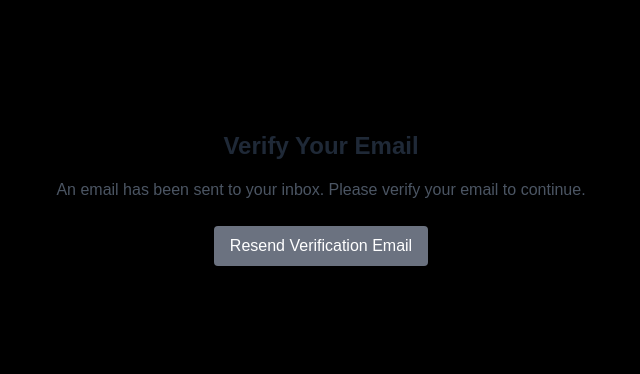
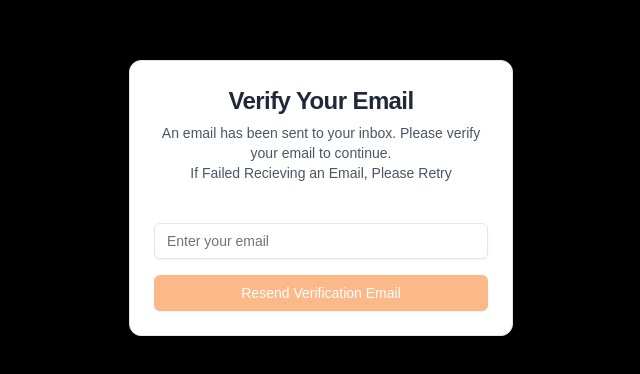
Before and after one commit to harshchandwani/password-manager-frontend, a Next.js app: page /verify-email in a window 1280 px wide. Shown: the part 202-576 px from the top of the page, without its empty margins (319-959 px from the left). Built offline with nearby package versions, Linux system fonts and the light colour scheme.

Commit message:
Redesigned Verify Email Page

```diff
--- a/src/app/login/page.tsx
+++ b/src/app/login/page.tsx
@@ -58,7 +58,7 @@ const LoginPage: React.FC = () => {
   };
 
   return (
-    <section className="h-screen flex items-center justify-center">
+    <section className="h-screen flex items-center justify-center bg-black">
       <Card className="mx-auto max-w-md w-full px-4 lg:px-6">
         <CardHeader className="space-y-1 text-center">
           <CardTitle className="text-2xl font-bold">Login</CardTitle>
--- a/src/app/register/page.tsx
+++ b/src/app/register/page.tsx
@@ -63,7 +63,7 @@ const RegisterPage = () => {
   };
 
   return (
-    <section className="h-screen flex items-center justify-center">
+    <section className="h-screen flex items-center justify-center bg-black">
       <Card className="mx-auto max-w-md w-full px-4 lg:px-6">
         <CardHeader className="space-y-1 text-center">
           <CardTitle className="text-2xl font-bold">Register</CardTitle>
--- a/src/app/verified-email/page.tsx
+++ b/src/app/verified-email/page.tsx
@@ -2,6 +2,14 @@
 
 import { useEffect, useState } from "react";
 import { useRouter, useSearchParams } from "next/navigation";
+import {
+  Card,
+  CardContent,
+  CardDescription,
+  CardHeader,
+  CardTitle,
+} from "@/components/ui/card";
+import { Button } from "@/components/ui/button";
 
 const VerifyEmailSuccess = () => {
   const router = useRouter();
@@ -43,18 +51,28 @@ const VerifyEmailSuccess = () => {
   }, [router, searchParams]);
 
   return (
-    <div className="flex flex-col items-center justify-center h-screen">
-      <h1 className="text-3xl font-bold">
-        {redirecting ? "Verification Success" : "Email Verification"}
-      </h1>
-      <p className="mt-4">{statusMessage}</p>
-      {redirecting && <p className="mt-4">Redirecting in 5 seconds...</p>}
-      <button
-        onClick={() => router.push("/login")}
-        className="mt-4 px-4 py-2 bg-blue-500 text-white rounded"
-      >
-        Go to Login
-      </button>
+    <div className="flex items-center justify-center min-h-screen bg-black p-4">
+      <Card className="max-w-sm w-full text-center space-y-4">
+        <CardHeader>
+          <CardTitle className="text-2xl font-bold">
+            {redirecting ? "Verification Success" : "Email Verification"}
+          </CardTitle>
+          <CardDescription className="text-gray-600 mt-2">
+            {statusMessage}
+          </CardDescription>
+        </CardHeader>
+        <CardContent className="space-y-4">
+          {redirecting && (
+            <p className="text-gray-500">Redirecting in 5 seconds...</p>
+          )}
+          <Button
+            onClick={() => router.push("/login")}
+            className="w-full bg-blue-500 text-white hover:bg-blue-600 focus:bg-blue-600"
+          >
+            Login to Continue
+          </Button>
+        </CardContent>
+      </Card>
     </div>
   );
 };
--- a/src/app/verify-email/page.tsx
+++ b/src/app/verify-email/page.tsx
@@ -1,21 +1,82 @@
-import React from "react";
+"use client";
+import React, { useState } from "react";
+import {
+  Card,
+  CardHeader,
+  CardTitle,
+  CardDescription,
+  CardContent,
+} from "@/components/ui/card";
+import { Input } from "@/components/ui/input";
+import { Button } from "@/components/ui/button";
+import axios from "axios";
+import { useToast } from "@/hooks/use-toast";
 
 const VerifyEmailPage: React.FC = () => {
+  const [email, setEmail] = useState("");
+  const [loading, setLoading] = useState(false);
+  const { toast } = useToast();
+
+  const handleResendEmail = async () => {
+    setLoading(true);
+    try {
+      const response = await axios.post("/api/resend-verification-email", {
+        email,
+      });
+
+      if (response.status === 200) {
+        toast({
+          description: "Verification email resent successfully.",
+        });
+      } else {
+        toast({
+          variant: "destructive",
+          description:
+            response.data.error || "Failed to resend verification email.",
+        });
+      }
+    } catch (error: any) {
+      toast({
+        variant: "destructive",
+        description:
+          error.response?.data?.error || "An error occurred. Please try again.",
+      });
+    } finally {
+      setLoading(false);
+    }
+  };
+
   return (
-    <div className="flex flex-col items-center justify-center min-h-screen bg-black p-4">
-      <h1 className="text-2xl font-bold text-gray-800">Verify Your Email</h1>
-      <p className="mt-4 text-gray-600">
-        An email has been sent to your inbox. Please verify your email to
-        continue.
-      </p>
-
-      {/* Resend Email Button (disabled for now) */}
-      <button
-        disabled
-        className="mt-6 px-4 py-2 bg-gray-500 text-white rounded cursor-not-allowed"
-      >
-        Resend Verification Email
-      </button>
+    <div className="flex items-center justify-center min-h-screen bg-black p-4">
+      <Card className="max-w-sm w-full text-center space-y-4">
+        <CardHeader>
+          <CardTitle className="text-2xl font-bold text-gray-800">
+            Verify Your Email
+          </CardTitle>
+          <CardDescription className="text-gray-600 mt-2">
+            An email has been sent to your inbox. Please verify your email to
+            continue. <br></br>
+            If Failed Recieving an Email, Please Retry
+          </CardDescription>
+        </CardHeader>
+        <CardContent className="space-y-4">
+          <Input
+            id="email"
+            type="email"
+            placeholder="Enter your email"
+            value={email}
+            onChange={e => setEmail(e.target.value)}
+            required
+          />
+          <Button
+            onClick={handleResendEmail}
+            disabled={loading || !email}
+            className="w-full bg-orange-500 text-white hover:bg-orange-600 focus:bg-orange-600"
+          >
+            {loading ? "Sending..." : "Resend Verification Email"}
+          </Button>
+        </CardContent>
+      </Card>
     </div>
   );
 };
```
